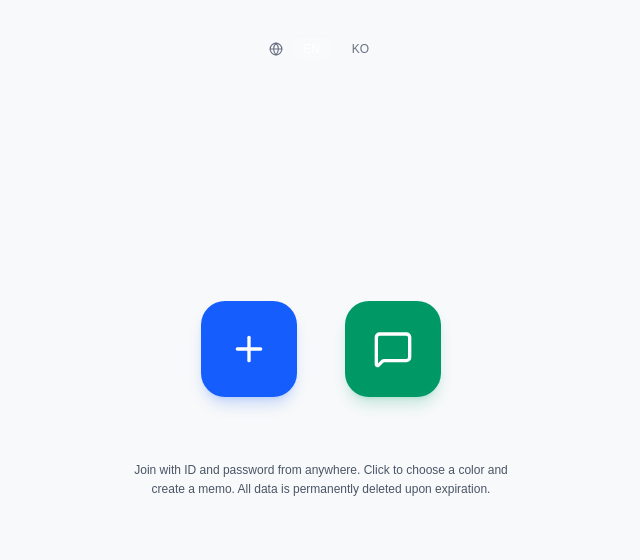
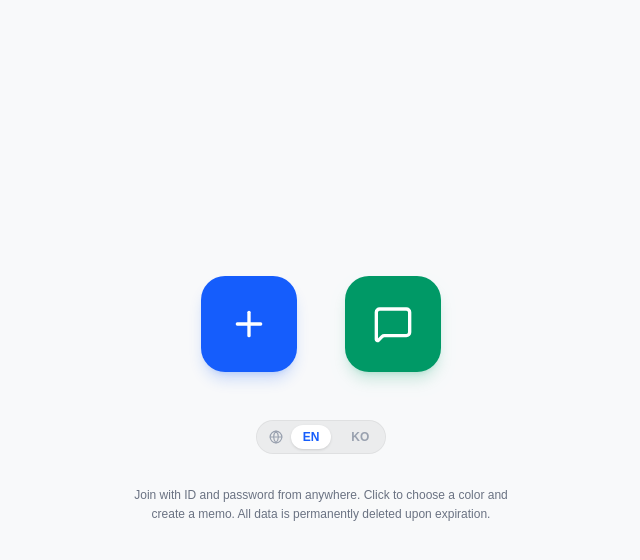
Before and after one commit to Leeseryong88/secret, a Next.js app: page / in a window 1280 px wide. Shown: the top 560 px of the page, without its empty margins (319-959 px from the left). Built offline with nearby package versions, Linux system fonts and the light colour scheme; no server answers.

Commit message:
UI: Move language switcher between buttons and description

```diff
--- a/src/components/HomeView.tsx
+++ b/src/components/HomeView.tsx
@@ -15,37 +15,12 @@ export default function HomeView({ lang, setLang, onCreateClick, onJoinClick }:
   const t = translations[lang];
 
   return (
-    <div className="flex flex-col items-center justify-center min-h-[60vh] text-center px-4">
-      {/* Language Switcher */}
-      <motion.div
-        initial={{ opacity: 0 }}
-        animate={{ opacity: 1 }}
-        className="absolute top-8 flex items-center space-x-2 bg-white/5 rounded-full p-1 border border-white/10"
-      >
-        <Globe size={14} className="text-gray-500 ml-2" />
-        <button
-          onClick={() => setLang('en')}
-          className={`px-3 py-1 rounded-full text-xs font-medium transition-all ${
-            lang === 'en' ? 'bg-white/10 text-white' : 'text-gray-500 hover:text-gray-300'
-          }`}
-        >
-          EN
-        </button>
-        <button
-          onClick={() => setLang('ko')}
-          className={`px-3 py-1 rounded-full text-xs font-medium transition-all ${
-            lang === 'ko' ? 'bg-white/10 text-white' : 'text-gray-500 hover:text-gray-300'
-          }`}
-        >
-          KO
-        </button>
-      </motion.div>
-
+    <div className="flex flex-col items-center justify-center min-h-[60vh] text-center px-4 relative">
       <motion.div
         initial={{ opacity: 0, scale: 0.95 }}
         animate={{ opacity: 1, scale: 1 }}
         transition={{ duration: 0.5, delay: 0.2 }}
-        className="flex space-x-8 md:space-x-12"
+        className="flex space-x-8 md:space-x-12 mb-12"
       >
         {/* Create Room - Icon Only */}
         <button
@@ -70,11 +45,37 @@ export default function HomeView({ lang, setLang, onCreateClick, onJoinClick }:
         </button>
       </motion.div>
 
+      {/* Language Switcher - Moved here */}
+      <motion.div
+        initial={{ opacity: 0 }}
+        animate={{ opacity: 1 }}
+        transition={{ delay: 0.5 }}
+        className="flex items-center space-x-2 bg-black/5 rounded-full p-1 border border-black/5 mb-8"
+      >
+        <Globe size={14} className="text-gray-400 ml-2" />
+        <button
+          onClick={() => setLang('en')}
+          className={`px-3 py-1 rounded-full text-xs font-bold transition-all ${
+            lang === 'en' ? 'bg-white text-blue-600 shadow-sm' : 'text-gray-400 hover:text-gray-600'
+          }`}
+        >
+          EN
+        </button>
+        <button
+          onClick={() => setLang('ko')}
+          className={`px-3 py-1 rounded-full text-xs font-bold transition-all ${
+            lang === 'ko' ? 'bg-white text-blue-600 shadow-sm' : 'text-gray-400 hover:text-gray-600'
+          }`}
+        >
+          KO
+        </button>
+      </motion.div>
+
       <motion.div
         initial={{ opacity: 0 }}
         animate={{ opacity: 1 }}
         transition={{ delay: 1 }}
-        className="mt-16 text-xs text-gray-600 max-w-sm leading-relaxed"
+        className="text-xs text-gray-500 max-w-sm leading-relaxed"
       >
         {t.desc}
       </motion.div>
```
